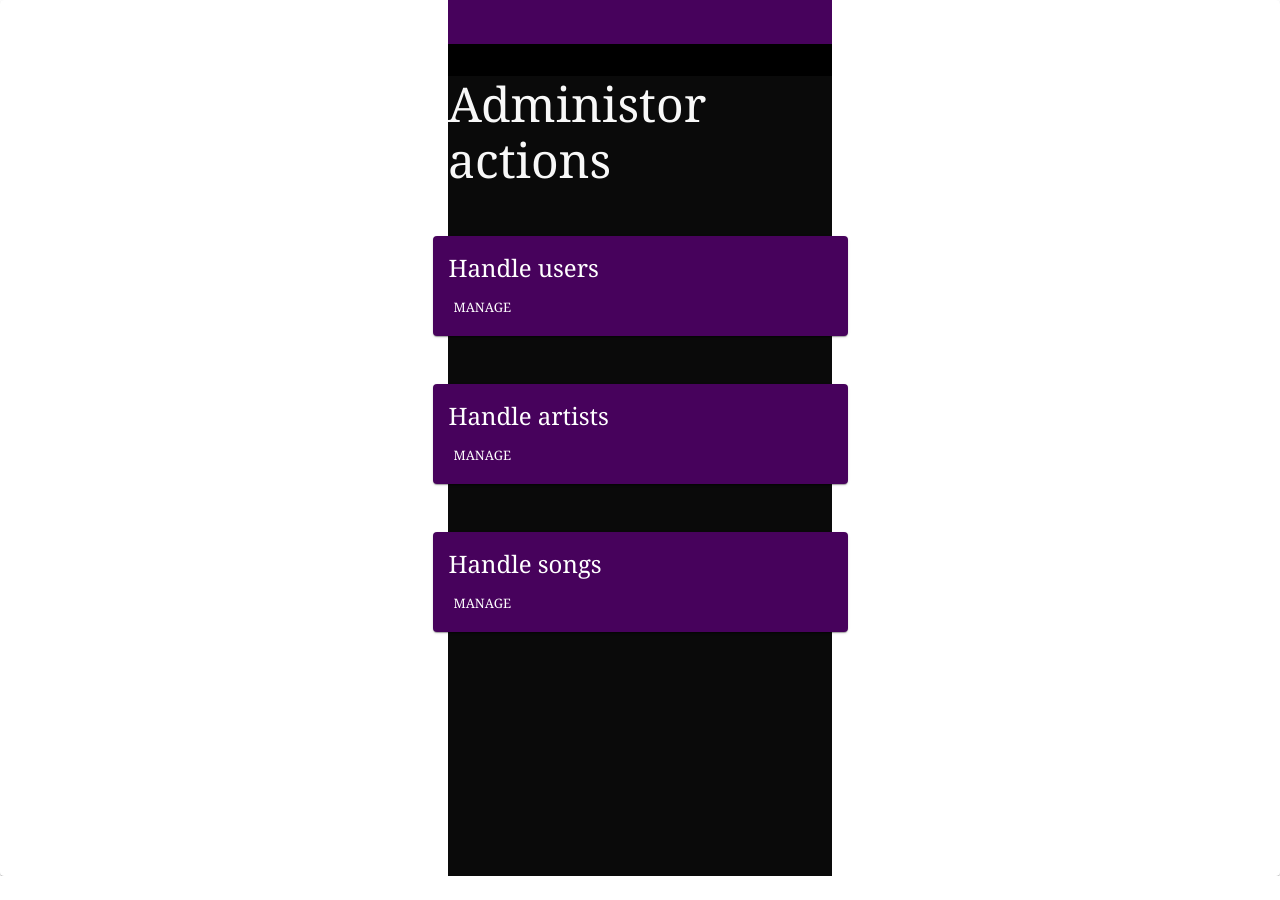
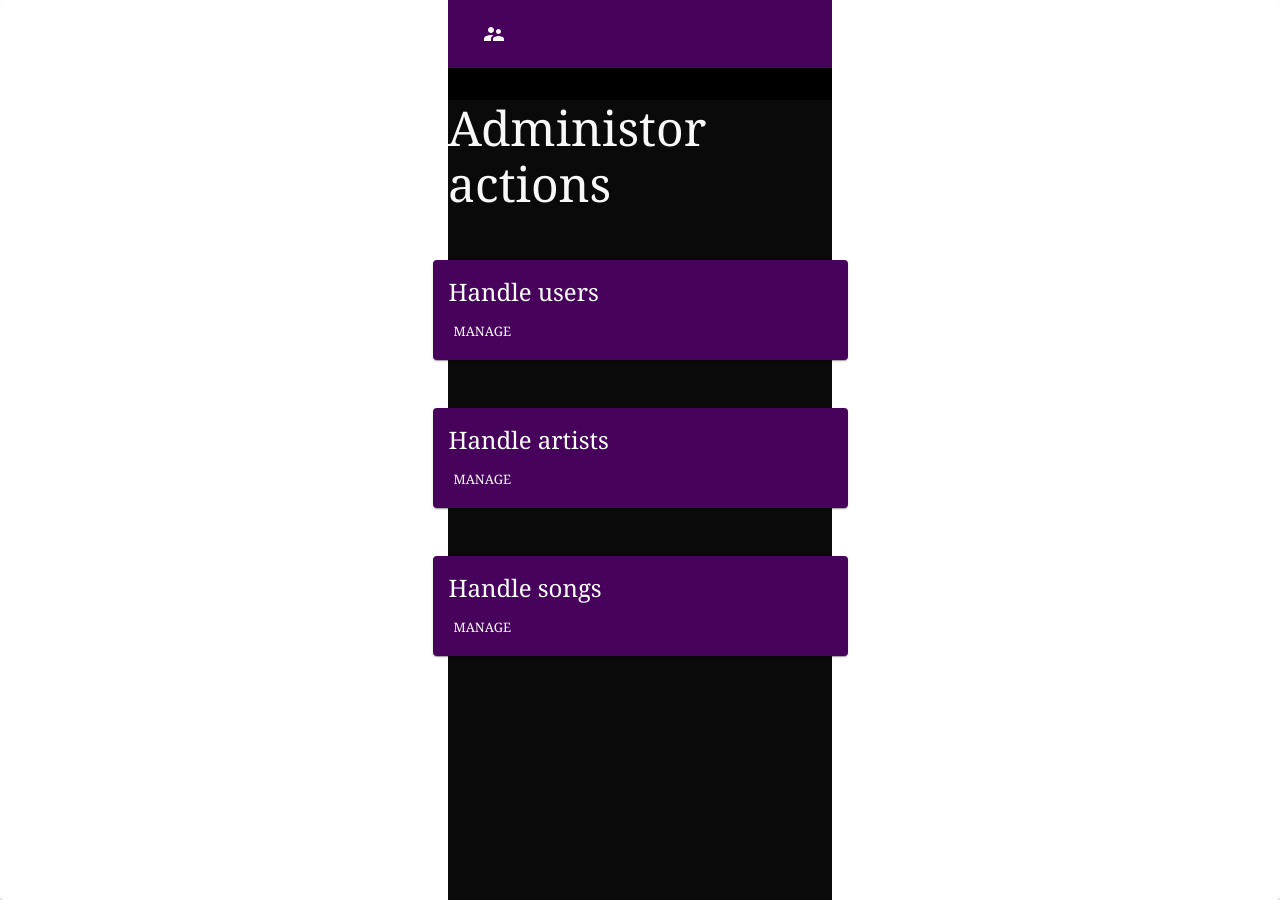
Before and after one commit to hodicodi/Noa, a React (Vite) app in the folder client/: page /administor in a window 1280 px wide. Before the commit the page ends 876 px from the top, so only its background shows below. Built offline with nearby package versions, Linux system fonts and the light colour scheme; no server answers.

Commit message:
Add supervisor icon

```diff
--- a/client/src/components/nav-bar/navBar.style.ts
+++ b/client/src/components/nav-bar/navBar.style.ts
@@ -24,9 +24,16 @@ const menuItem: SxProps = {
 };
 
 const userName: SxProps = {
+  textAlign: "right",
+  paddingRight: '1%',
+  color: "#faf5f5"
+};
+
+const supervisor: SxProps = {
   textAlign: "left",
   alignSelf: "flex-start",
   paddingLeft: '1%',
+  color: "#faf5f5"
 };
 
-export default { userBar, dropdown, menuItem, userName };
+export default { userBar, dropdown, menuItem, userName, supervisor };
--- a/client/src/components/nav-bar/navBar.tsx
+++ b/client/src/components/nav-bar/navBar.tsx
@@ -5,6 +5,8 @@ import { useAuth } from "../../auth/AuthContext.tsx";
 import { MouseEvent, useState } from "react";
 import { Menu, MenuItem } from "@mui/material";
 import { useNavigate } from "react-router-dom";
+import SupervisorAccountIcon from '@mui/icons-material/SupervisorAccount';
+import AdministorAction from "../administor-action/AdministorAction.tsx";
 
 const theme = createTheme({ palette: { primary: { main: "#ffffff" } } });
 
@@ -34,7 +36,8 @@ const NavBar: FC = () => {
 
   return (
     <Box sx={Styles.userBar}>
-      <Button sx={Styles.userName} onClick={handleClick}>{user?.name ?? user?.email}</Button>
+      <Button sx={Styles.supervisor} onClick={handleClick}><SupervisorAccountIcon/></Button>
+      <Typography sx={Styles.userName} onClick={handleClick}>{user?.name ?? user?.email}</Typography>
       <Menu sx={Styles.dropdown} anchorEl={anchorEl} open={Boolean(anchorEl)} onClose={handleClose}>
         <MenuItem sx={Styles.menuItem} onClick={signoutClick}>Sign out</MenuItem>
         <MenuItem sx={Styles.menuItem} onClick={administorClick}>
```
